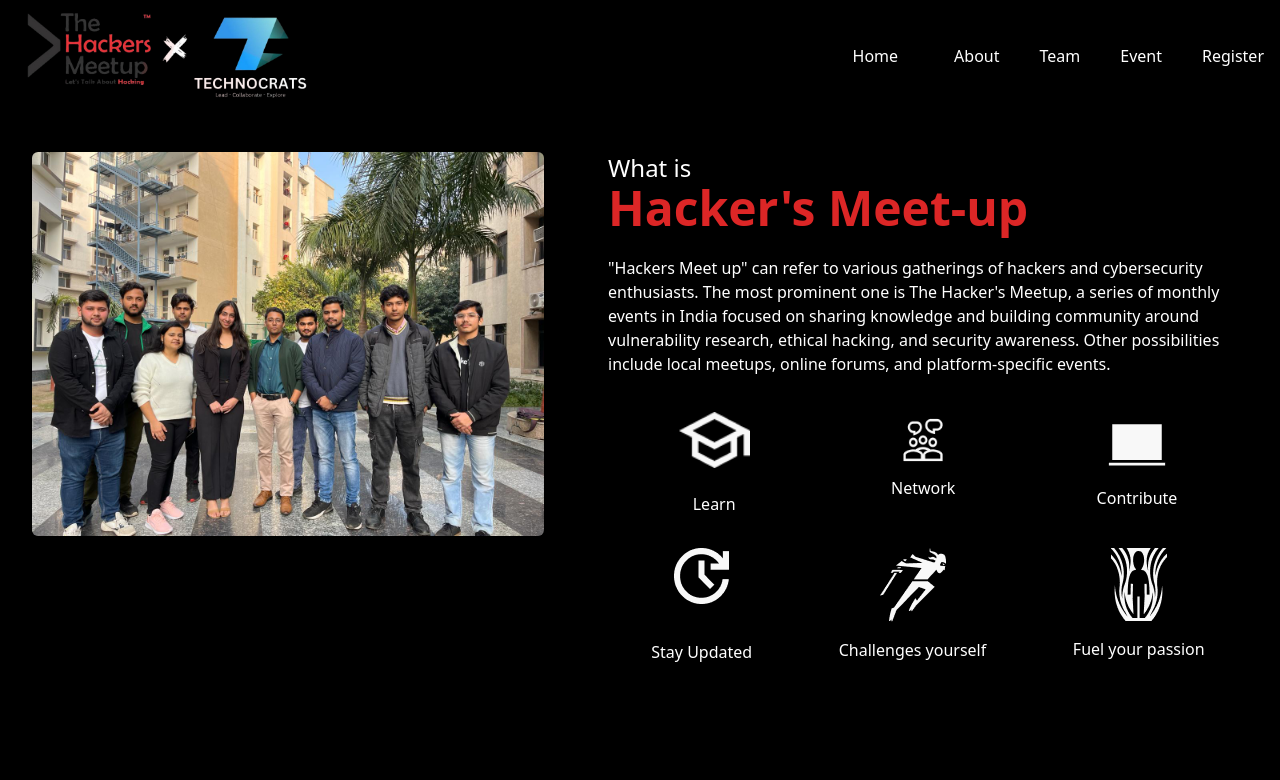
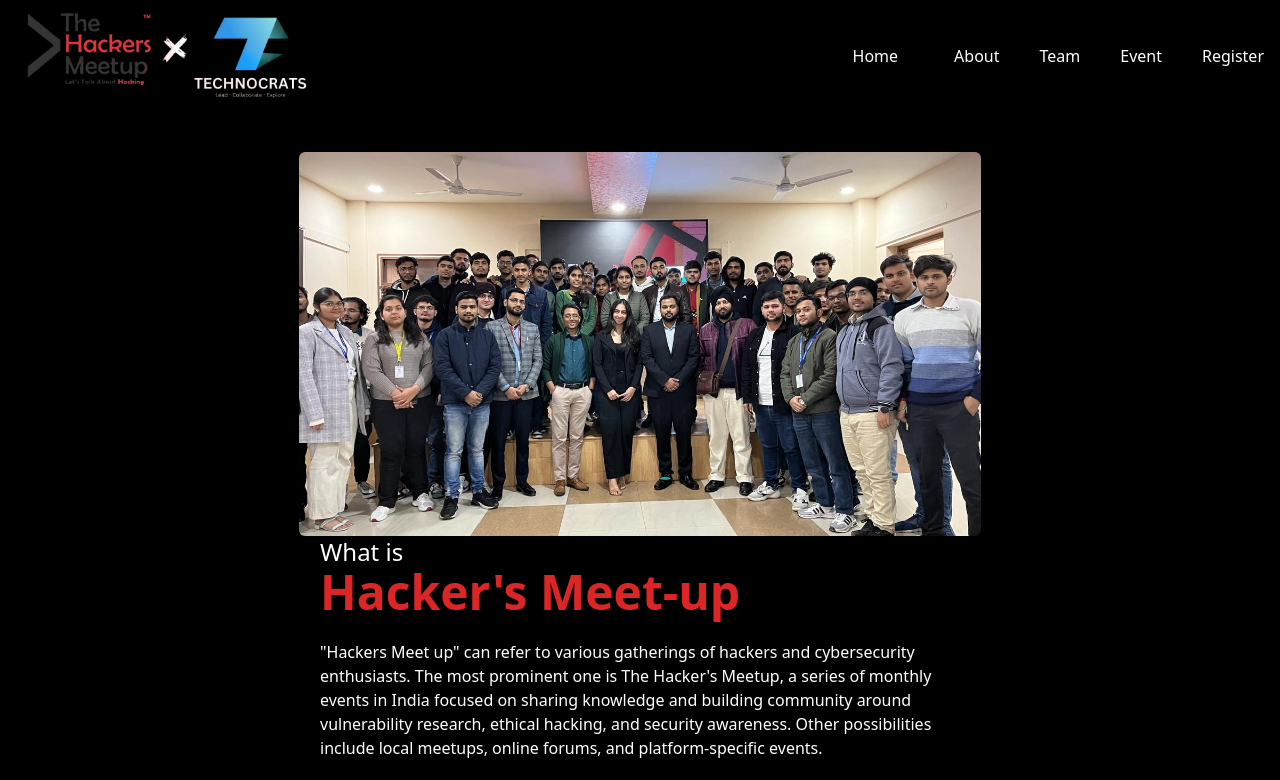
Before and after one commit to ShreeveshKumar/hackers_frontend, a React (Create React App) app: page /about in a window 1280 px wide. Shown: the top 780 px of the page. Built offline with nearby package versions, Linux system fonts and the light colour scheme.

Commit message:
updated about me photo

```diff
--- a/src/pages/About.js
+++ b/src/pages/About.js
@@ -14,7 +14,7 @@
       <div className="flex flex-wrap justify-around ">
 
         <div className="w-5/5  overflow-hidden h-full rounded-md">
-          <img src="./hackerskiet.jpg" alt="foccu" className=" h-96 w-full" />
+          <img src="./hackerskiet2.jpg" alt="foccu" className=" h-96 w-full" />
         </div>
 
 
```
Also changed, not shown: public/hackerskiet2.jpg (added).
